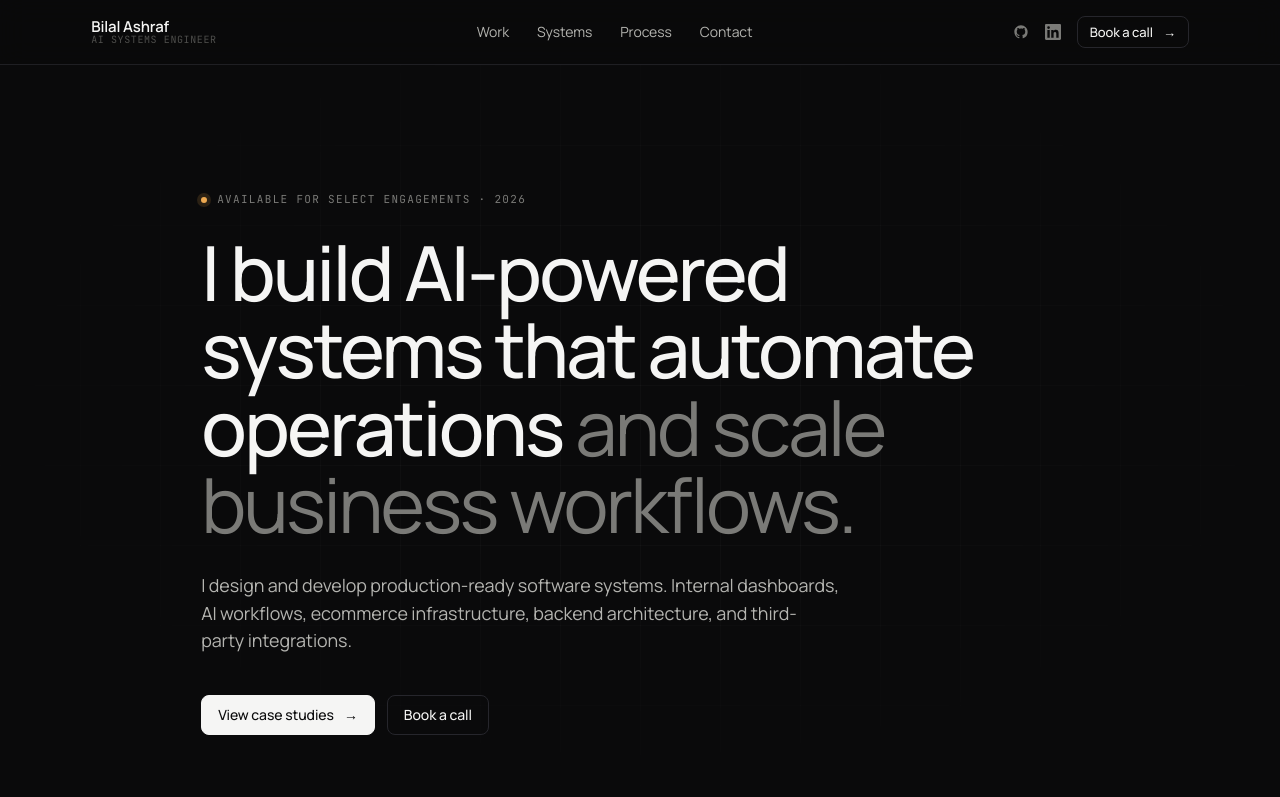
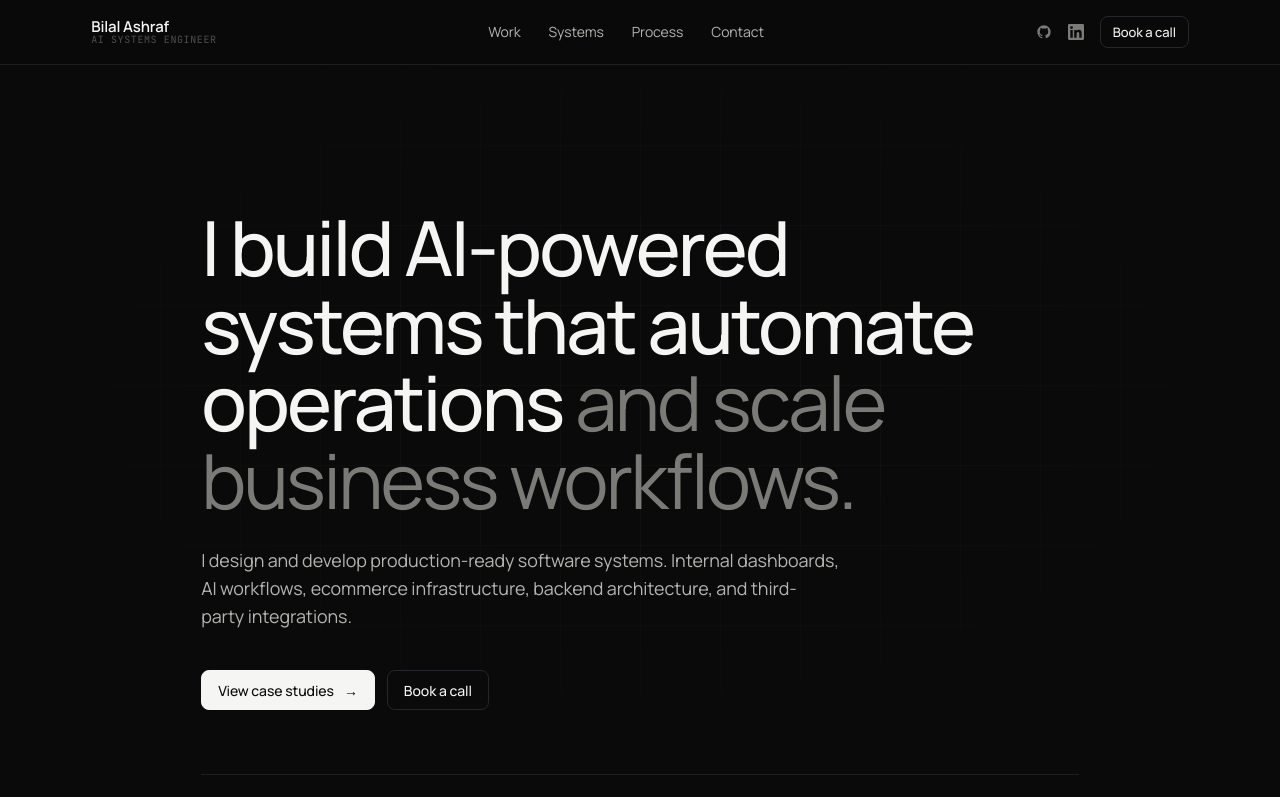
Before and after one commit to billalaashraf/bilal-portfolio, a Next.js app: page / in a window 1280 px wide. Shown: the top 797 px of the page. Built offline with nearby package versions, Linux system fonts and the light colour scheme.

Commit message:
Fix UI issues: All projects anchor, remove availability text, clean up CTA buttons

```diff
--- a/app/_components/CTA.tsx
+++ b/app/_components/CTA.tsx
@@ -50,20 +50,7 @@ export default function CTA() {
         </div>
 
         <div style={{ display: "flex", flexDirection: "column", alignItems: "flex-end", gap: 14, position: "relative" }}>
-          <span style={{
-            display: "inline-flex", alignItems: "center", gap: 10,
-            fontFamily: "var(--mono)", fontSize: 11, letterSpacing: "0.1em",
-            color: "var(--fg-2)", textTransform: "uppercase",
-          }}>
-            <span style={{
-              width: 6, height: 6, borderRadius: "50%",
-              background: "var(--good)",
-              boxShadow: "0 0 0 4px rgba(126,217,159,0.12)",
-              flexShrink: 0,
-            }}/>
-            Q3 2026 · taking 1–2 new engagements
-          </span>
-          <a href="https://calendly.com/billalaashraf/1-1-with-bilal" target="_blank" rel="noopener noreferrer" className="btn primary">Book a call <span className="arr">→</span></a>
+          <a href="https://calendly.com/billalaashraf/1-1-with-bilal" target="_blank" rel="noopener noreferrer" className="btn primary">Book a call</a>
           <span style={{ fontFamily: "var(--mono)", fontSize: 12, letterSpacing: "0.02em", textTransform: "uppercase", color: "var(--fg-4)" }}>
             bilalasharf@gmail.com
           </span>
--- a/app/_components/CaseStudies.tsx
+++ b/app/_components/CaseStudies.tsx
@@ -70,7 +70,7 @@ export default function CaseStudies() {
             <span style={{ fontFamily: "var(--mono)", fontSize: 12, letterSpacing: "0.02em", textTransform: "uppercase", color: "var(--fg-3)" }}>
               05 case studies
             </span>
-            <a href="#contact" className="btn ghost sm">All projects <span className="arr">→</span></a>
+            <a href="#work" className="btn ghost sm">All projects <span className="arr">→</span></a>
           </div>
         </div>
 
--- a/app/_components/Hero.tsx
+++ b/app/_components/Hero.tsx
@@ -41,11 +41,6 @@ export default function Hero() {
       />
 
       <div className="wrap" style={{ position: "relative", zIndex: 1, maxWidth: 980 }}>
-        <motion.span className="eyebrow" {...item(0)}>
-          <span className="dot" />
-          Available for select engagements · 2026
-        </motion.span>
-
         <motion.h1
           {...item(0.06)}
           style={{
--- a/app/_components/Nav.tsx
+++ b/app/_components/Nav.tsx
@@ -74,7 +74,7 @@ export default function Nav({ prefix = "" }: NavProps) {
             rel="noopener noreferrer"
             className="btn sm"
           >
-            Book a call <span className="arr">→</span>
+            Book a call
           </a>
         </div>
       </div>
--- a/app/case-studies/[slug]/page.tsx
+++ b/app/case-studies/[slug]/page.tsx
@@ -244,17 +244,13 @@ export default async function CaseStudyPage({
             <p className="subnote" style={{ marginTop: 18 }}>{cs.ctaNote}</p>
           </div>
           <div className="cta-r">
-            <span className="avail">
-              <span className="dot" />
-              Q3 2026 · taking 1–2 new engagements
-            </span>
             <a
               href="https://calendly.com/billalaashraf/1-1-with-bilal"
               target="_blank"
               rel="noopener noreferrer"
               className="btn primary"
             >
-              Book a call <span className="arr">→</span>
+              Book a call
             </a>
             <span style={{ fontFamily: "var(--mono)", fontSize: 12, letterSpacing: "0.02em", textTransform: "uppercase", color: "var(--fg-4)" }}>
               bilalasharf@gmail.com
--- a/app/case-studies/page.tsx
+++ b/app/case-studies/page.tsx
@@ -125,17 +125,13 @@ export default function CaseStudiesIndex() {
             </p>
           </div>
           <div className="cta-r">
-            <span className="avail">
-              <span className="dot" />
-              Q3 2026 · taking 1–2 new engagements
-            </span>
             <a
               href="https://calendly.com/billalaashraf/1-1-with-bilal"
               target="_blank"
               rel="noopener noreferrer"
               className="btn primary"
             >
-              Book a call <span className="arr">→</span>
+              Book a call
             </a>
             <span
               style={{
```
